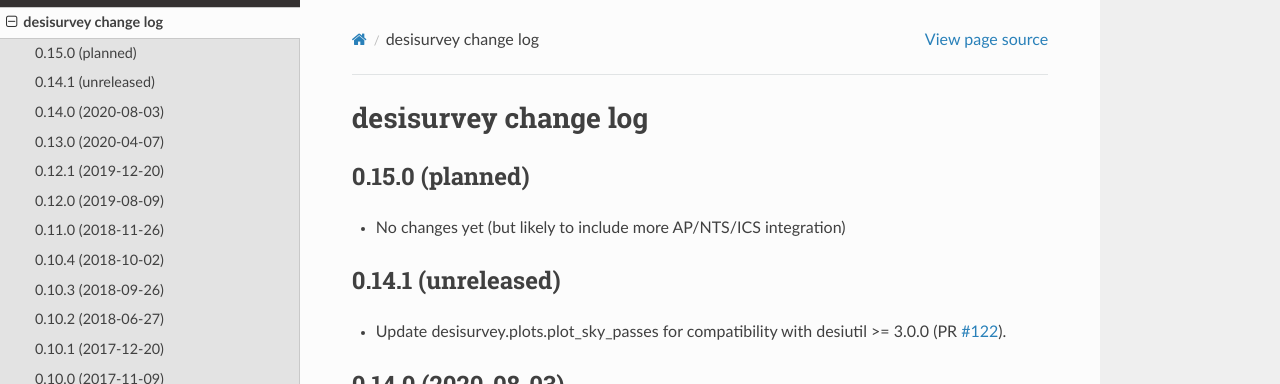
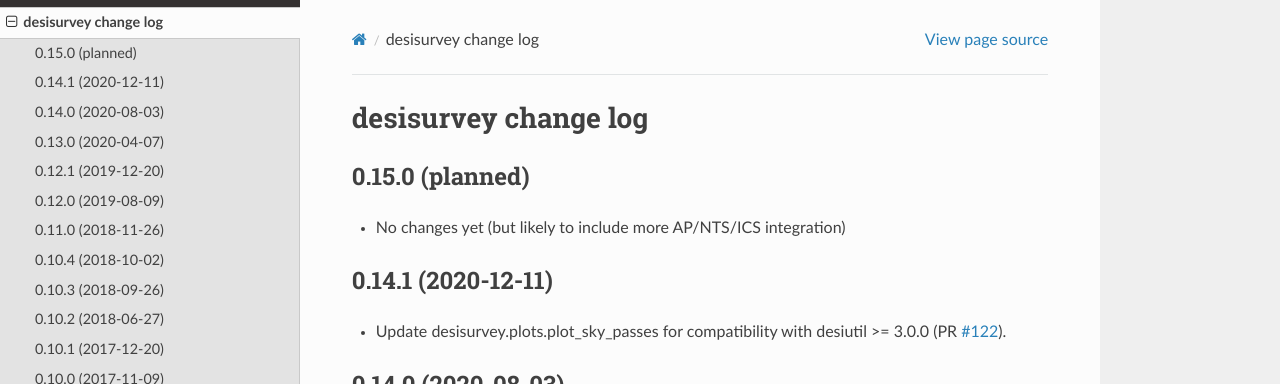
Before and after one commit to desihub/desisurvey, a Sphinx documentation site: the page built from doc/changes.rst, in a window 1280 px wide and 900 px high. Shown: the top 384 px of the window. Built offline with Sphinx 7.4.7 and the Read the Docs theme 2.0.0, drawn with Linux system fonts in a browser that asks for light colours.

```diff
--- a/doc/changes.rst
+++ b/doc/changes.rst
@@ -7,7 +7,7 @@ desisurvey change log
 
 * No changes yet (but likely to include more AP/NTS/ICS integration)
 
-0.14.1 (unreleased)
+0.14.1 (2020-12-11)
 -------------------
 
 * Update desisurvey.plots.plot_sky_passes for compatibility with
--- a/py/desisurvey/_version.py
+++ b/py/desisurvey/_version.py
@@ -1 +1 @@
-__version__ = '0.14.0.dev899'
+__version__ = '0.14.1'
```
